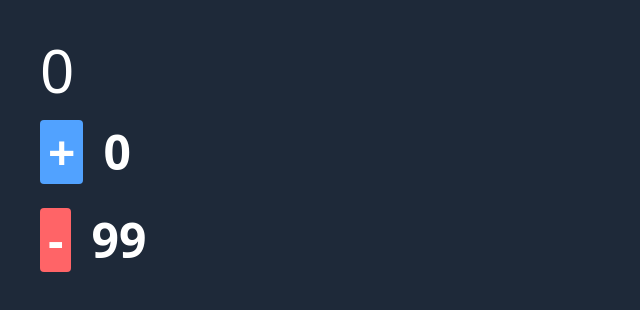
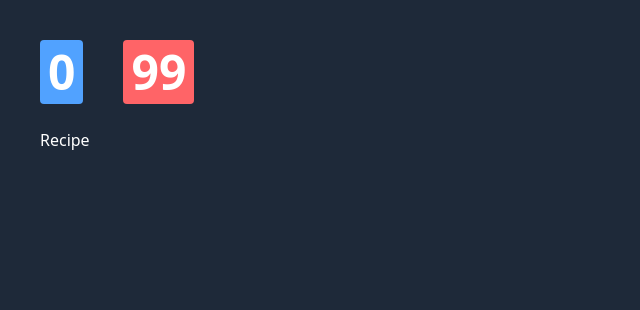
Before and after one commit to Wanijya/cohort, a React (Vite) app: page / in a window 1280 px wide. Shown: the top 310 px of the page, without its empty margins (0-640 px from the left). Built offline with nearby package versions, Linux system fonts and the light colour scheme.

Commit message:
useMemo, useCallback

```diff
--- a/src/App.jsx
+++ b/src/App.jsx
@@ -1,36 +1,31 @@
-import { useMemo, useState } from "react";
-import { set } from "react-hook-form";
+import { useCallback, useState } from "react";
+import Recipe from "./Recipe";
 
 const App = () => {
   const [add, setadd] = useState(0);
   const [sub, setsub] = useState(99);
 
-  const Product = useMemo(() => {
-    console.log("product function called");
-    return add * 2;
-  }, [add]);
+  const ingridients = useCallback(() => {
+    console.log("helloooo");
+  }, [sub]);
 
   return (
     <div className="bg-gray-800 h-screen w-screen text-white font-thin py-10 px-10">
-      <h1 className="text-6xl mb-5">{Product}</h1>
-      <div className="">
       <button
         onClick={() => setadd(add + 1)}
-          className=" p-2 rounded bg-blue-400 text-5xl text-center font-black"
+        className="mr-10 p-2 rounded bg-blue-400 text-5xl text-center font-black"
       >
-          +
+        {add}
       </button>
-        <span className="text-5xl ml-5 font-black">{add}</span>
-        <br />
-        <br />
       <button
         onClick={() => setsub(sub - 1)}
         className=" p-2 rounded bg-red-400 text-5xl text-center font-black"
       >
-          -
+        {sub}
       </button>
-        <span className="text-5xl ml-5 font-black">{sub}</span>
-      </div>
+      <br />
+      <br />
+      <Recipe ing={ingridients} />
     </div>
   );
 };
--- /dev/null
+++ b/src/Recipe.jsx
@@ -0,0 +1,9 @@
+import { memo } from "react";
+
+const Recipe = ({ ing }) => {
+  console.log("hellooo from recipe comonents");
+
+  return <div>Recipe</div>;
+};
+
+export default memo(Recipe);
```
Also changed, not shown: 1 other file (tests, documents, lock files or other folders). Lines whose indentation alone changed are shown as unchanged.
